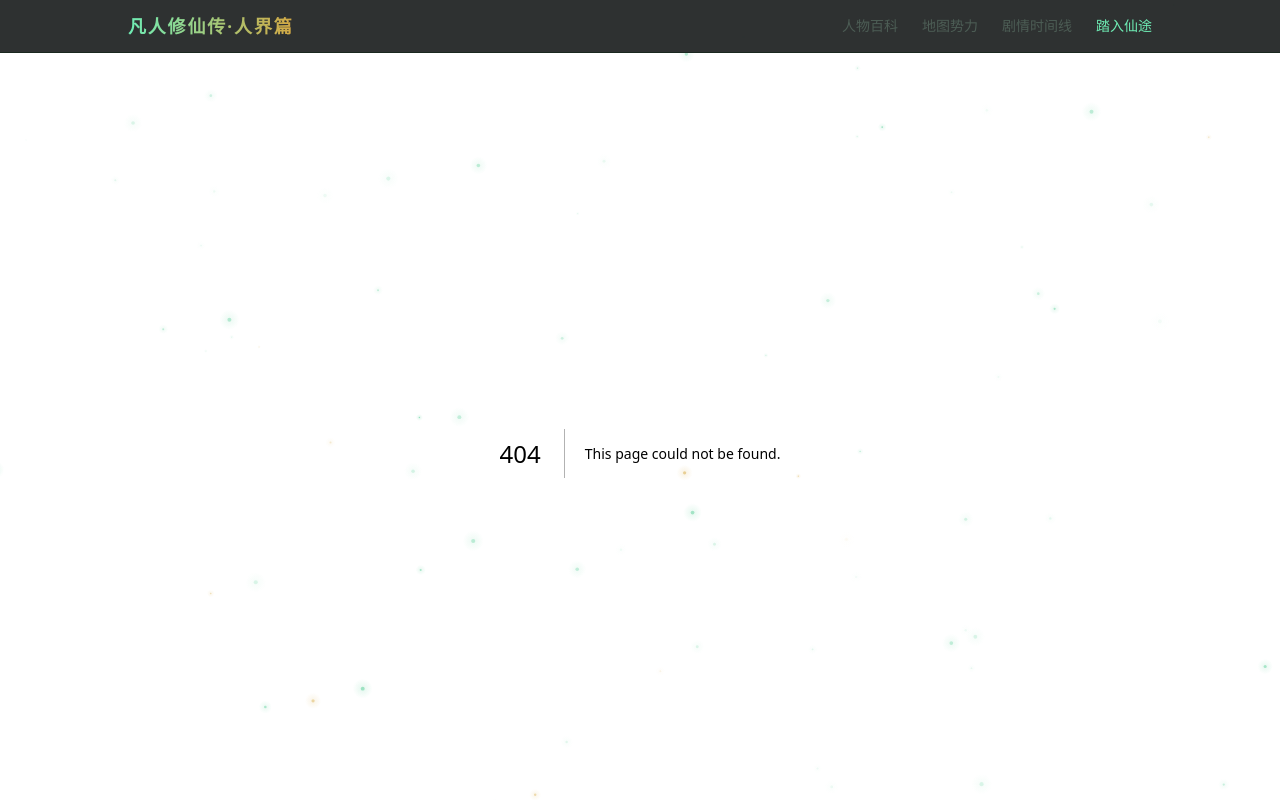
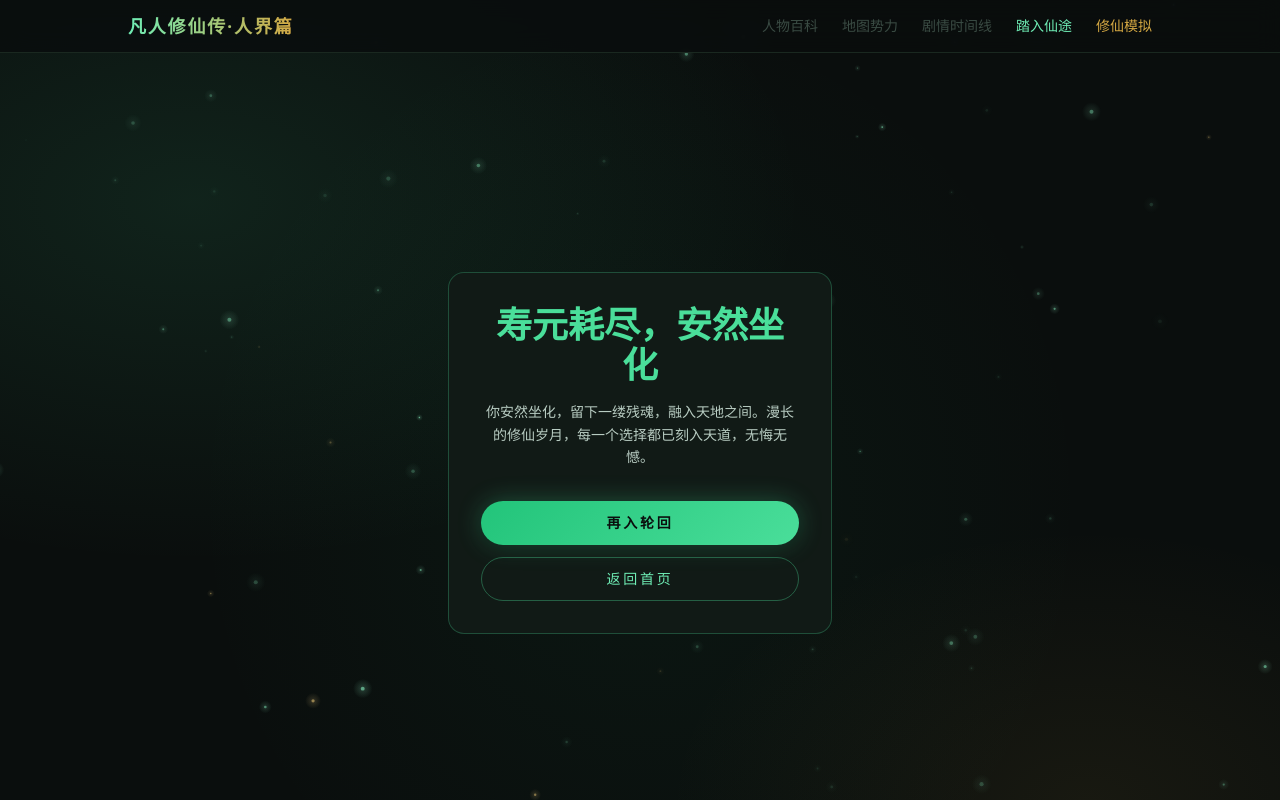
Before and after one commit to fujianwei/fanren-wiki, a Next.js app: page /game/ending in a window 1280 px wide. Before the commit this address had no page. Shown: the top 800 px of the page. Built offline with nearby package versions, Linux system fonts and the light colour scheme.

Commit message:
feat(game): add ending page and navbar game link

```diff
--- /dev/null
+++ b/app/game/ending/page.tsx
@@ -0,0 +1,83 @@
+"use client";
+
+import { useSearchParams } from "next/navigation";
+import Link from "next/link";
+import { Suspense } from "react";
+
+const ENDING_TEXT: Record<string, { title: string; text: string; color: string }> = {
+  ascend: {
+    title: "飞升灵界",
+    text: "踏破虚空，你终于飞升灵界。那一刻，天地为之颤抖，万道金光将你笼罩，修仙路上的一切悲欢离合，都化作了这一瞬的永恒。",
+    color: "#d4a843",
+  },
+  natural: {
+    title: "寿元耗尽，安然坐化",
+    text: "你安然坐化，留下一缕残魂，融入天地之间。漫长的修仙岁月，每一个选择都已刻入天道，无悔无憾。",
+    color: "#4ade9a",
+  },
+  death_battle: {
+    title: "战斗陨落",
+    text: "你倒在了修仙路上，鲜血染红了脚下的土地。修仙之路，从来都是以命相搏。",
+    color: "#ef4444",
+  },
+  death_heart: {
+    title: "心魔陨落",
+    text: "心魔终究吞噬了你，你在自己的执念中永远沉沦。那些未曾放下的执念，成了困住你的囚笼。",
+    color: "#ef4444",
+  },
+  death_break: {
+    title: "冲关陨落",
+    text: "天雷滚滚，你在渡劫中燃尽最后一丝神识，化为飞灰。渡劫之路，九死一生，你已无悔。",
+    color: "#ef4444",
+  },
+  ascend_fail: {
+    title: "飞升失败",
+    text: "距离灵界只差一步，你却永远停在了这里。那道虚空之门在你眼前缓缓关闭，留下无尽遗憾。",
+    color: "#6a8878",
+  },
+};
+
+function EndingContent() {
+  const params = useSearchParams();
+  const endingType = params.get("type") ?? "natural";
+  const ending = ENDING_TEXT[endingType] ?? ENDING_TEXT["natural"];
+  const isDeath = endingType.startsWith("death");
+
+  return (
+    <div className="min-h-screen flex flex-col items-center justify-center px-6">
+      <div
+        className={`w-full max-w-sm rounded-2xl p-8 text-center ${isDeath ? "card-death" : ""}`}
+        style={{
+          backgroundColor: "#111a16",
+          border: `1px solid ${ending.color}44`,
+        }}
+      >
+        <div
+          className="text-4xl font-serif font-bold mb-4"
+          style={{ color: ending.color }}
+        >
+          {ending.title}
+        </div>
+        <p className="text-sm leading-relaxed mb-8" style={{ color: "#b8ccc2" }}>
+          {ending.text}
+        </p>
+        <div className="flex flex-col gap-3">
+          <Link href="/game" className="btn-primary py-3 rounded-full font-medium text-sm">
+            再入轮回
+          </Link>
+          <Link href="/" className="btn-secondary py-2.5 rounded-full text-sm">
+            返回首页
+          </Link>
+        </div>
+      </div>
+    </div>
+  );
+}
+
+export default function EndingPage() {
+  return (
+    <Suspense>
+      <EndingContent />
+    </Suspense>
+  );
+}
--- a/components/Navbar.tsx
+++ b/components/Navbar.tsx
@@ -39,6 +39,15 @@ export default function Navbar() {
           >
             踏入仙途
           </Link>
+          <Link
+            href="/game"
+            className="font-medium transition-colors"
+            style={{ color: "#d4a843" }}
+            onMouseEnter={e => (e.currentTarget.style.color = "#e8c86a")}
+            onMouseLeave={e => (e.currentTarget.style.color = "#d4a843")}
+          >
+            修仙模拟
+          </Link>
         </div>
       </div>
     </nav>
```
